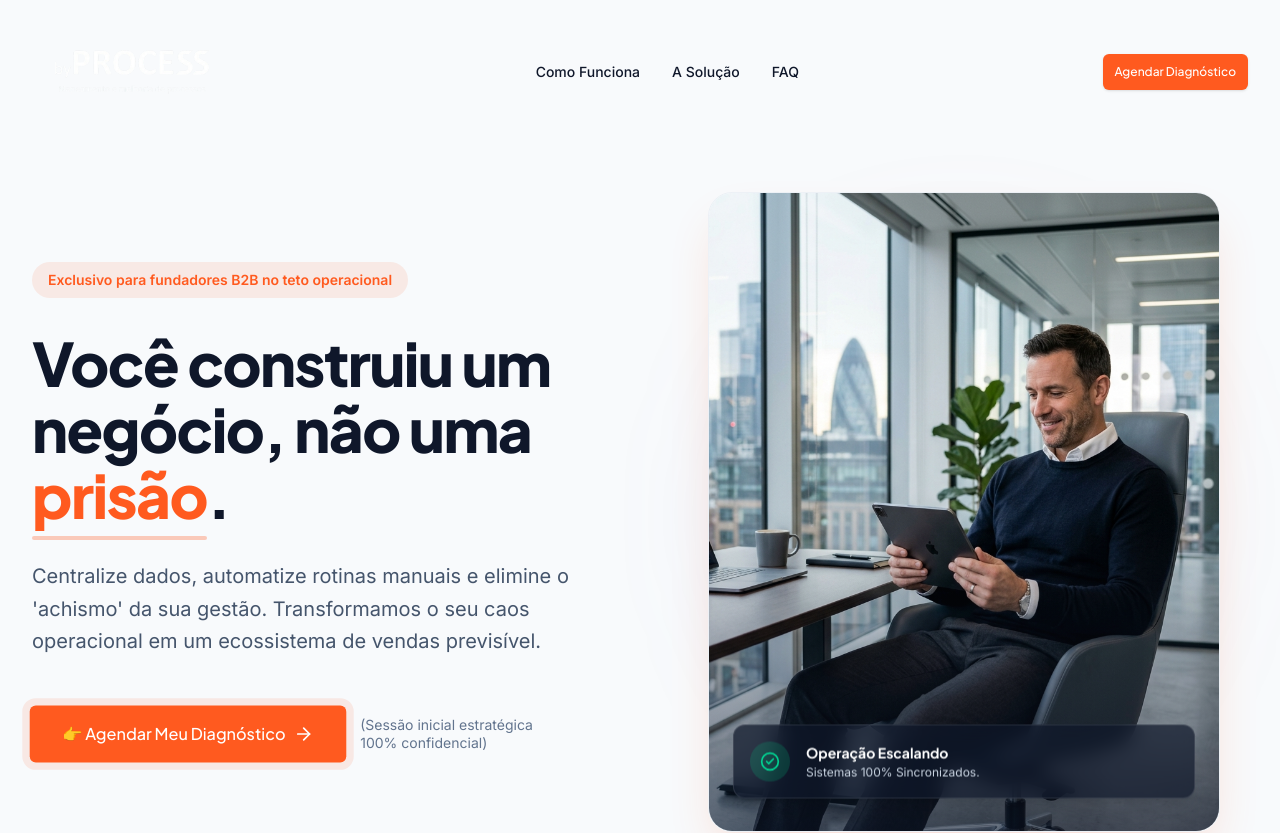
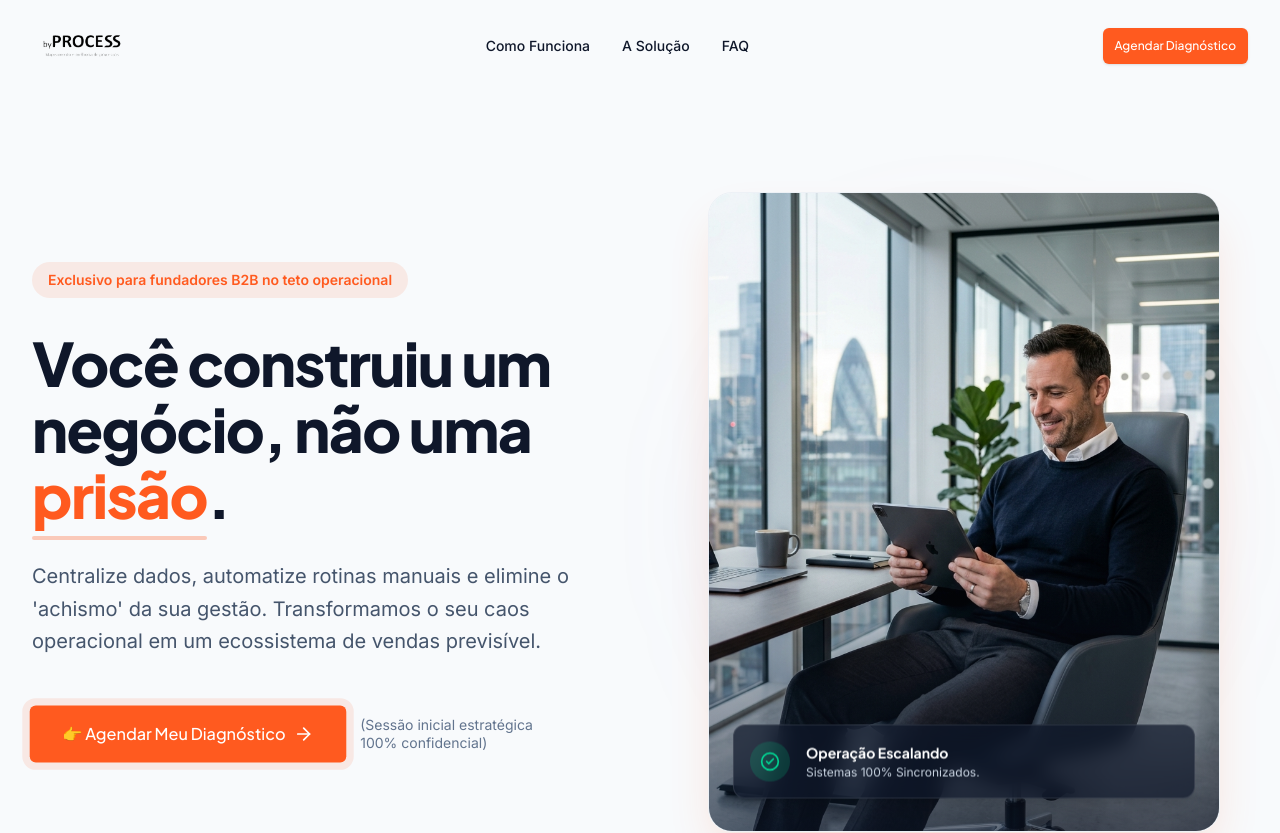
Before and after one commit to flowautomation6677/Site-Byprocess, a Next.js app: page / in a window 1280 px wide. Shown: the top 833 px of the page. Built offline with nearby package versions, Linux system fonts and the light colour scheme.

Commit message:
style: atualiza logo do header para versao preta e tamanho 100px

```diff
--- a/src/components/layout/Navbar.tsx
+++ b/src/components/layout/Navbar.tsx
@@ -25,7 +25,7 @@ export function Navbar() {
       <div className="container mx-auto px-4 md:px-8 max-w-7xl flex items-center justify-between">
         {/* Logo mapping to /by-process-logo.svg or similar. Using a stylized text as fallback */}
         <div className="flex items-center gap-2">
-           <img src="/LogoByprocessTransparente.png" alt="By Process" className="w-[200px] h-auto" />
+           <img src="/logo_preta_transparente_byprocess.png" alt="By Process" className="w-[100px] h-auto" />
         </div>
 
         <nav className="hidden md:flex items-center gap-8">
```
Also changed, not shown: public/logo_preta_transparente_byprocess.png (added).
